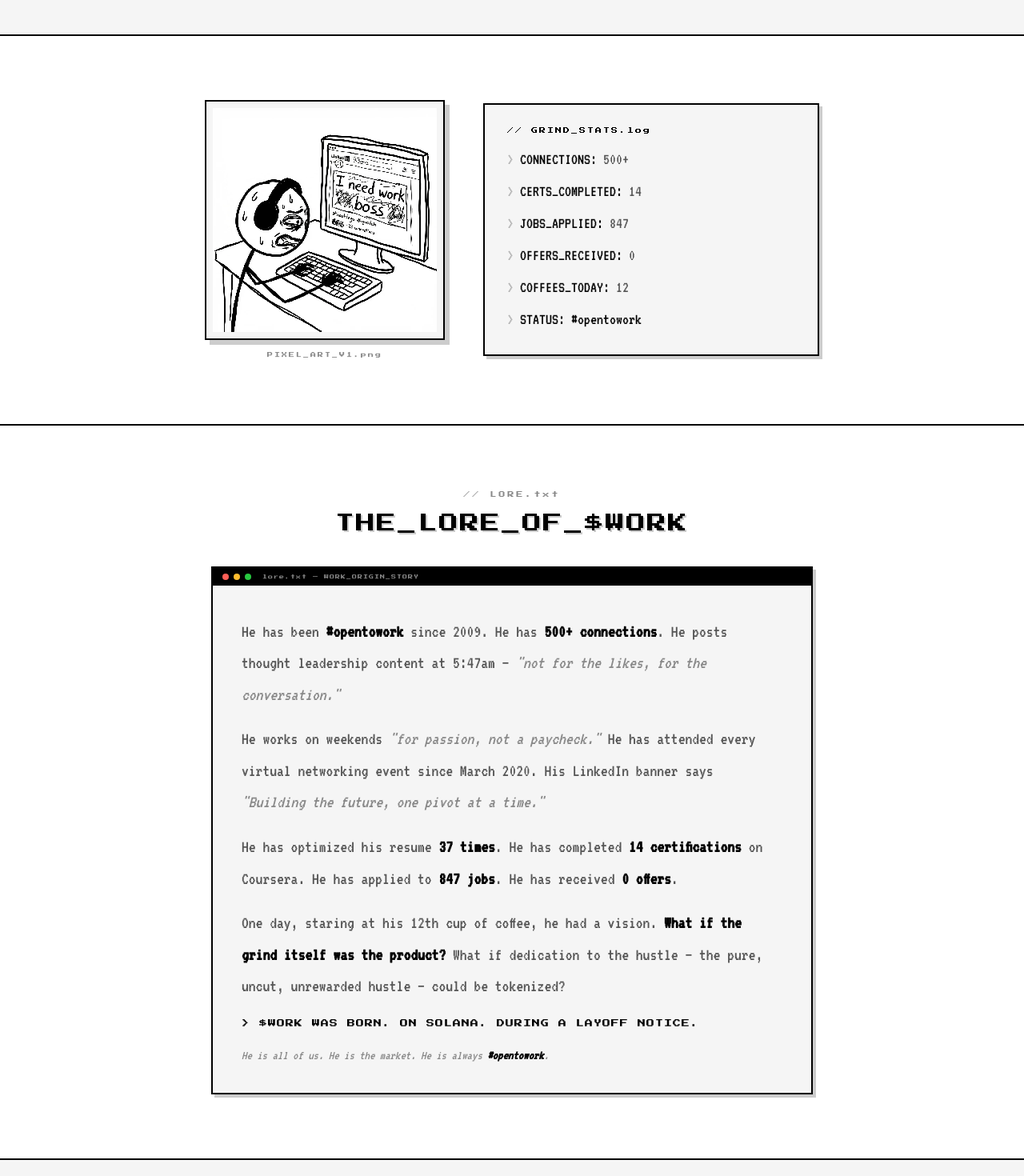
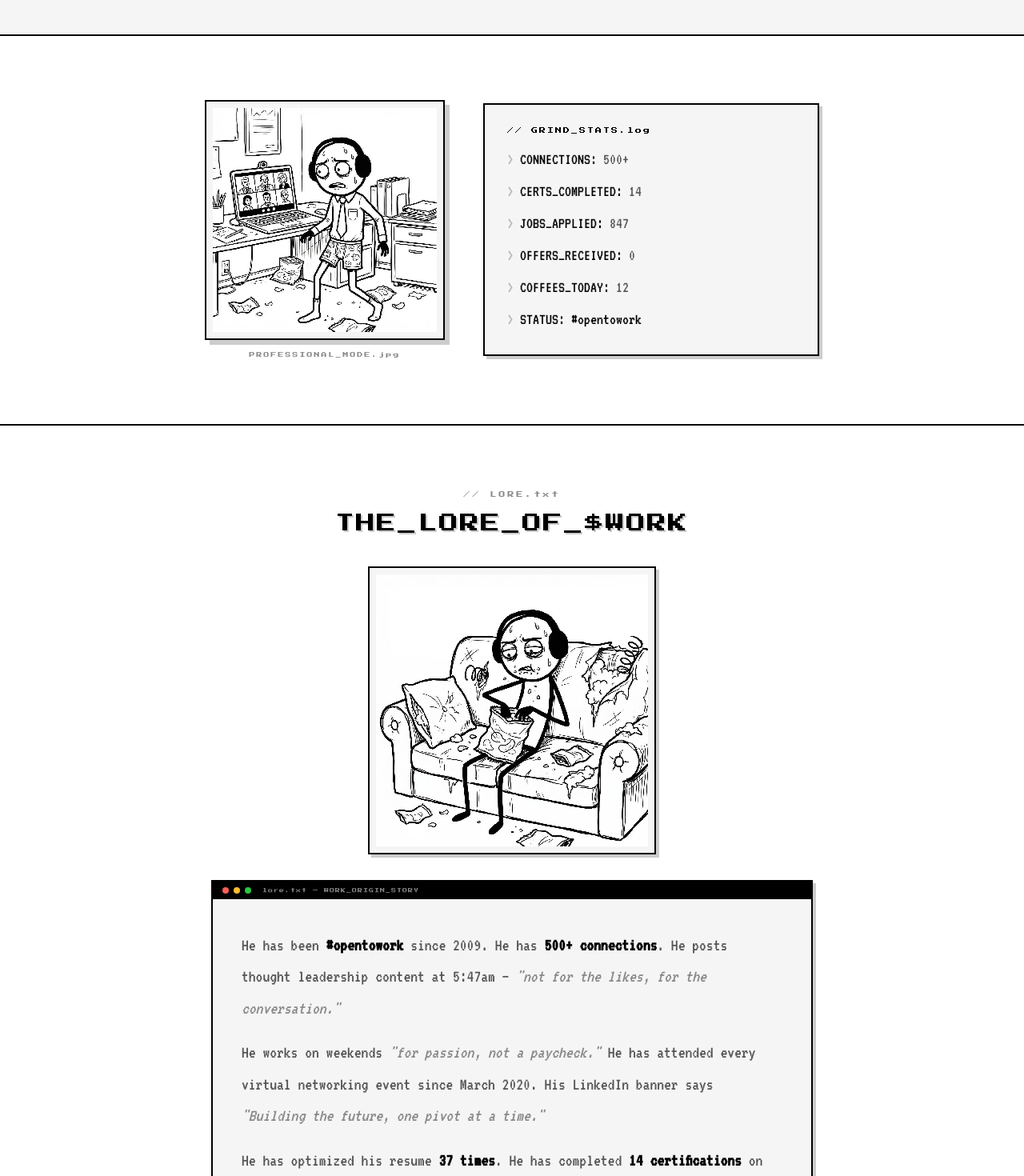
Before and after one commit to workonsol/ineedworkboss, a Next.js app: page / in a window 1280 px wide. Shown: the part 1140-2610 px from the top of the page at 80% size. Built offline with nearby package versions, Linux system fonts and the light colour scheme.

Commit message:
Add new art pieces — zoom call + couch slump

```diff
--- a/src/app/page.tsx
+++ b/src/app/page.tsx
@@ -346,13 +346,12 @@
               }}
             >
               <Image
-                src="/hero-art.webp"
-                alt="$WORK pixel art"
+                src="/art-zoom.jpg"
+                alt="$WORK zoom call art"
                 width={280}
                 height={280}
                 style={{
                   display: "block",
-                  imageRendering: "pixelated",
                   maxWidth: "min(280px, 80vw)",
                   height: "auto",
                 }}
@@ -366,7 +365,7 @@
               color: "#888888",
               letterSpacing: "2px",
             }}>
-              PIXEL_ART_V1.png
+              PROFESSIONAL_MODE.jpg
             </div>
           </div>
 
@@ -439,6 +438,31 @@
           >
             THE_LORE_OF_$WORK
           </h2>
+
+          {/* Couch art */}
+          <motion.div
+            initial={{ opacity: 0, x: 20 }}
+            whileInView={{ opacity: 1, x: 0 }}
+            viewport={{ once: true }}
+            transition={{ duration: 0.6, delay: 0.2 }}
+            style={{ display: "flex", justifyContent: "center", marginBottom: "32px" }}
+          >
+            <div style={{
+              border: "2px solid #000000",
+              boxShadow: "4px 4px 0px #cccccc",
+              background: "#f5f5f5",
+              padding: "8px",
+              display: "inline-block",
+            }}>
+              <Image
+                src="/art-couch.jpg"
+                alt="$WORK degen on couch"
+                width={340}
+                height={260}
+                style={{ display: "block", maxWidth: "min(340px, 90vw)", height: "auto" }}
+              />
+            </div>
+          </motion.div>
 
           <div
             className="lore-box"
```
Also changed, not shown: public/art-couch.jpg (added), public/art-zoom.jpg (added).
